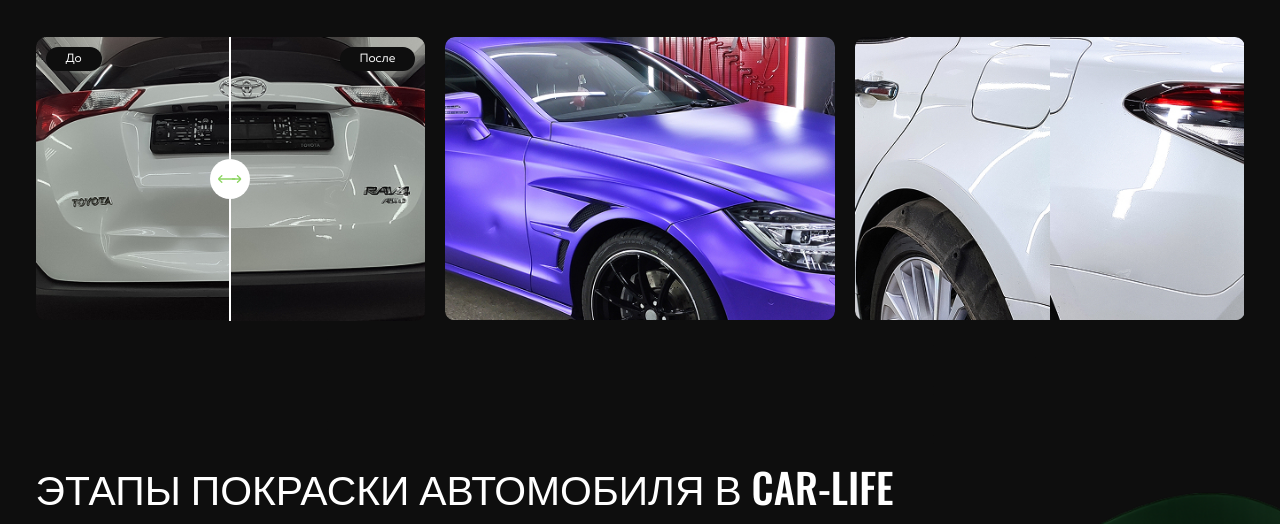
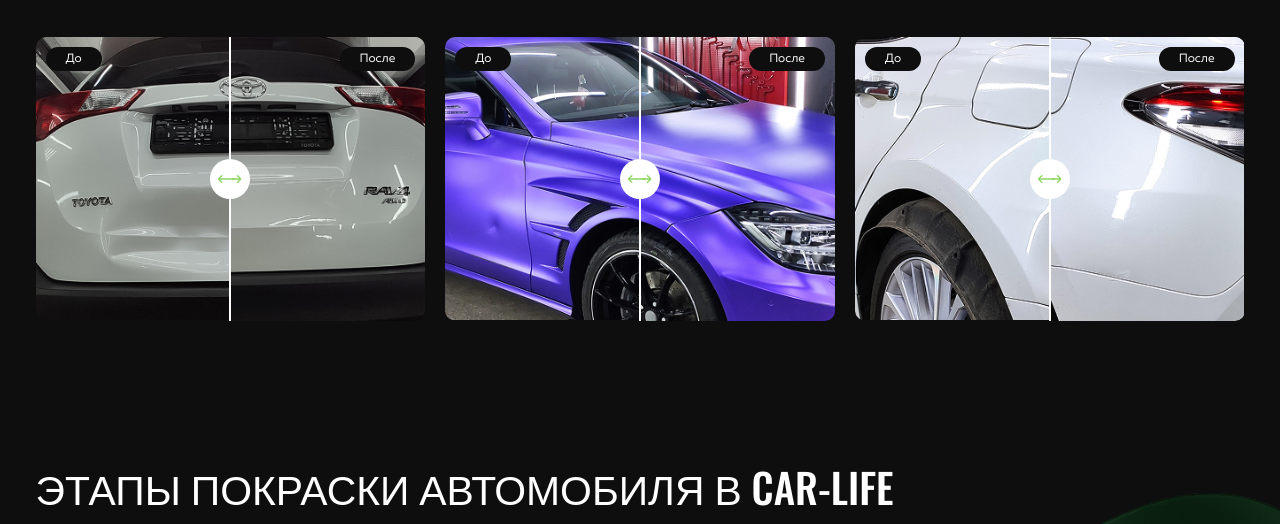
Before and after one commit to kenaria/carlife-test, a plain HTML site: page painting.html in a window 1280 px wide. Shown: the part 265-789 px from the top of the page. Drawn offline with nearby package versions, Linux system fonts and the light colour scheme; files whose address does not match are found by name.

Commit message:
Update painting.html

```diff
--- a/painting.html
+++ b/painting.html
@@ -157,9 +157,43 @@
                         </div>
                         <div class="result__slider-slide swiper-slide">
                             <img src="./img/result-slide2-left.png" alt="Img left">
+                            <div class="result__slide-wrapper">
+                                <img src="./img/result-slide2-right.png" alt="Img after" class="result__img-after">
+                            </div>
+                            <span class="result__label result__label--before">До</span>
+                            <span class="result__label result__label--after">После</span>
+                            <div class="result__handle">
+                                <div class="result__handle-line"></div>
+                                <div class="result__handle-circle">
+                                    <div class="result__icon-left">
+                                        <img src="./img/arrow-left.svg" alt="Arrow left">
+                                    </div>
+                                    <div class="result__icon-right">
+                                        <img src="./img/arrow-right.svg" alt="Arrow right">
+                                    </div>
+                                </div>
+                                <div class="result__handle-line"></div>
+                            </div>
                         </div>
                         <div class="result__slider-slide swiper-slide">
                             <img src="./img/result-slide3-left.png" alt="Img left">
+                            <div class="result__slide-wrapper">
+                                <img src="./img/result-slide3-right.png" alt="Img after" class="result__img-after">
+                            </div>
+                            <span class="result__label result__label--before">До</span>
+                            <span class="result__label result__label--after">После</span>
+                            <div class="result__handle">
+                                <div class="result__handle-line"></div>
+                                <div class="result__handle-circle">
+                                    <div class="result__icon-left">
+                                        <img src="./img/arrow-left.svg" alt="Arrow left">
+                                    </div>
+                                    <div class="result__icon-right">
+                                        <img src="./img/arrow-right.svg" alt="Arrow right">
+                                    </div>
+                                </div>
+                                <div class="result__handle-line"></div>
+                            </div>
                         </div>
                     </div>
                     <div class="swiper-pagination"></div>
```
